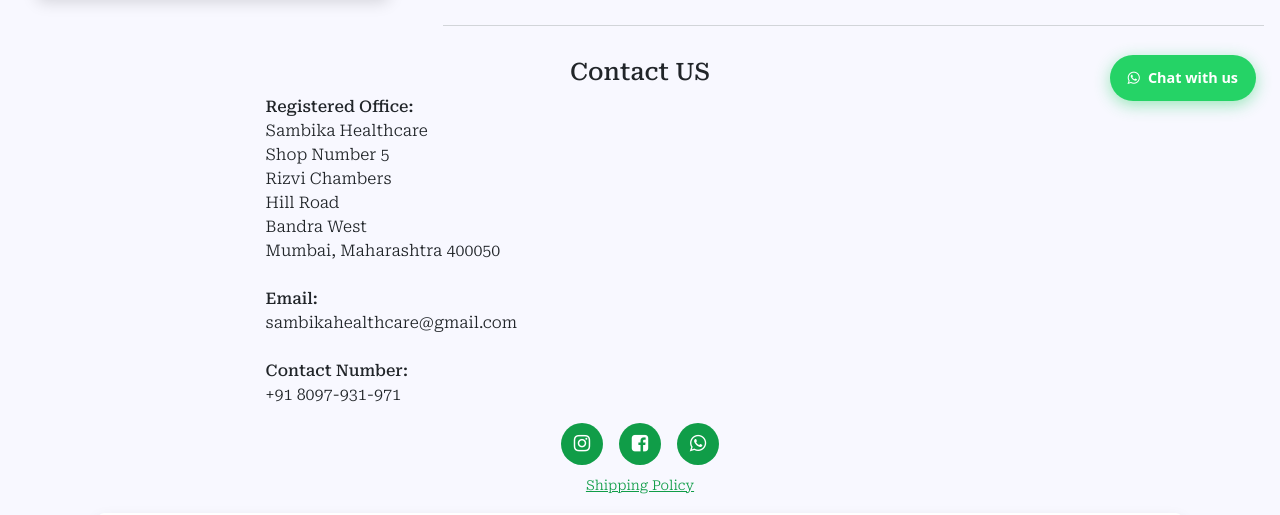
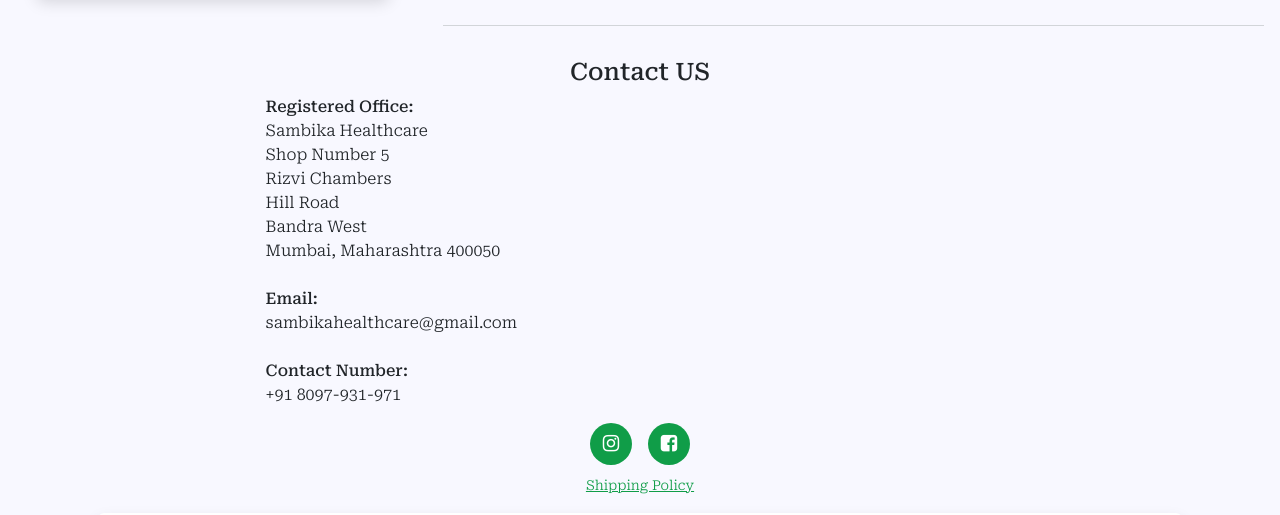
Before and after one commit to satin-04/Sambika, a React (Vite) app: page /feet in a window 1280 px wide. Shown: the part 675-1190 px from the top of the page. Built offline with nearby package versions, Linux system fonts and the light colour scheme; no server answers.

Commit message:
remove whatsapp

```diff
--- a/src/App.tsx
+++ b/src/App.tsx
@@ -15,7 +15,6 @@
 import OrderSummary from './components/OrderSummary.tsx';
 import RouteChangeTracker from './components/RouteChangeTracker.tsx';
 import Testimonials from './components/Testimonials.tsx';
-import WhatsApp from './components/WhatsApp.tsx';
 import Policy from './components/Policy.tsx';
 import JointsLanding from './components/JointsLanding.tsx';
 import FeetLanding from './components/FeetLanding.tsx';
@@ -65,7 +64,6 @@
   return (
     <Router>
       <RouteChangeTracker />
-      <WhatsApp />
       <Routes>
         <Route path="/" element={
           <>
--- a/src/components/Footer.tsx
+++ b/src/components/Footer.tsx
@@ -35,9 +35,6 @@
                     <a href="https://www.facebook.com/61575020845357/" target="_blank" rel="noopener noreferrer" className="social-link" aria-label="Like us on Facebook">
                         <i className="fa fa-facebook-square"></i>
                     </a>
-                    <a href="https://wa.me/918097931971" target="_blank" rel="noopener noreferrer" className="social-link" aria-label="Chat on WhatsApp">
-                        <i className="fa fa-whatsapp"></i>
-                    </a>
                 </div>
 
                 <div className="footer-policy mt-2">
```
